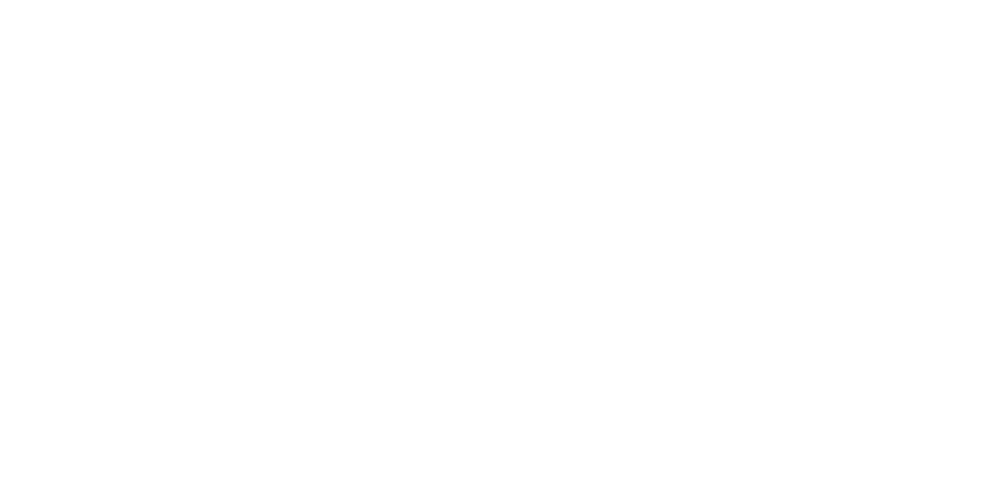
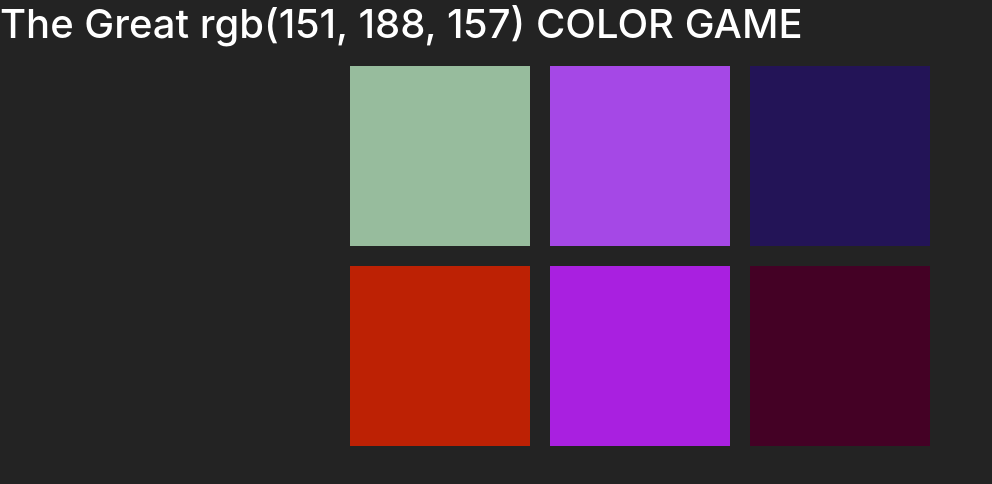
Before and after one commit to SpyrosGeo/ColorGame, a plain HTML site: page index.html in a window 1280 px wide. Shown: the whole page, without its empty margins (0-992 px from the left). Drawn offline with nearby package versions, Linux system fonts and the light colour scheme.

Commit message:
added functions kai ligo stylizing

```diff
--- a/colorgame.css
+++ b/colorgame.css
@@ -0,0 +1,22 @@
+body {
+  background-color: #232323;
+}
+.square {
+  width: 30%;
+  background: purple;
+  padding-bottom: 30%;
+  float: left;
+  margin:1.66%;
+}
+#container {
+  margin: 0 auto;
+  max-width: 600px;
+}
+
+h1 {
+  color:white;
+}
+
+span {
+  color: white;
+}
--- a/colorgame.js
+++ b/colorgame.js
@@ -0,0 +1,64 @@
+var colors = generateRandomColors(6);
+var squares = document.querySelectorAll('.square');
+var pickedColor = pickColor();
+var colorDisplay = document.getElementById('colorDisplay');
+var messageDisplay = document.querySelector('#message');
+var h1 = document.querySelector("h1");
+colorDisplay.textContent = pickedColor;
+
+for (var i = 0; i < squares.length; i++) {
+  //initial colos
+  squares[i].style.backgroundColor = colors[i]
+  //add click listeners to squares
+  squares[i].addEventListener('click', function() {
+    //grab color of clicked square
+
+    var clickedColor = this.style.backgroundColor;
+    //compare color to pickedColor
+    if (clickedColor === pickedColor) {
+      // alert("Correct");
+      messageDisplay.textContent = "Correct!"
+      changeColors(clickedColor);
+      h1.style.backgroundColor = clickedColor;
+    } else {
+      // alert("wrong");
+      this.style.backgroundColor = "#232323";
+      messageDisplay.textContent = "Try Again"
+    }
+  });
+}
+
+//functions
+function changeColors(color) {
+  //loo through all squares
+  for (var i = 0; i < squares.length; i++) {
+    squares[i].style.backgroundColor = color;
+  }
+}
+
+function pickColor() {
+  var random = Math.floor(Math.random() * colors.length);
+  return colors[random];
+}
+
+function generateRandomColors(num) {
+  //make an array
+  var arr = [];
+  //repeat num times
+  for (var i = 0; i < num; i++) {
+    //get random color and push into array
+    arr.push(randomColor());
+  }
+  //return
+  return arr;
+}
+
+function randomColor() {
+	//pick a "red" from 0 - 255
+	var r = Math.floor(Math.random() * 256);
+	//pick a "green" from 0 - 255
+	var g = Math.floor(Math.random() * 256);
+	//pick a "blue" from 0 - 255
+	var b = Math.floor(Math.random() * 256);
+	return "rgb(" + r + ", " + g + ", " + b + ")";
+}
--- a/index.html
+++ b/index.html
@@ -11,8 +11,19 @@
 <link rel="stylesheet" href="colorgame.css">
   </head>
   <body>
+<h1>The Great <span id="colorDisplay">RGB</span> COLOR GAME</h1>
+<div class="">
+  <span id="message"></span>
 
-
+</div>
+<div id="container">
+  <div class="square"></div>
+  <div class="square"></div>
+  <div class="square"></div>
+  <div class="square"></div>
+  <div class="square"></div>
+  <div class="square"></div>
+</div>
     <!-- Optional JavaScript -->
     <script src="colorgame.js" charset="utf-8"></script>
     <!-- jQuery first, then Popper.js, then Bootstrap JS -->
```
